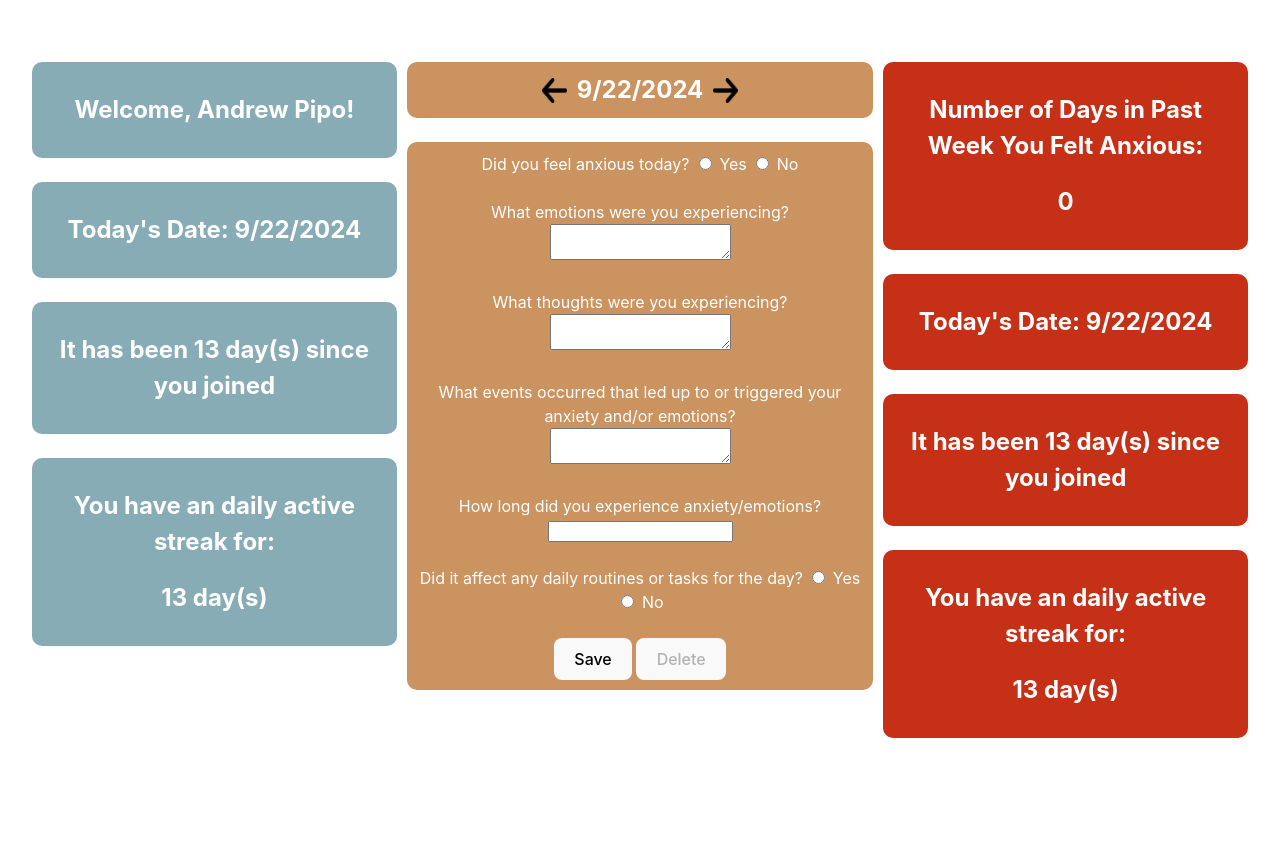
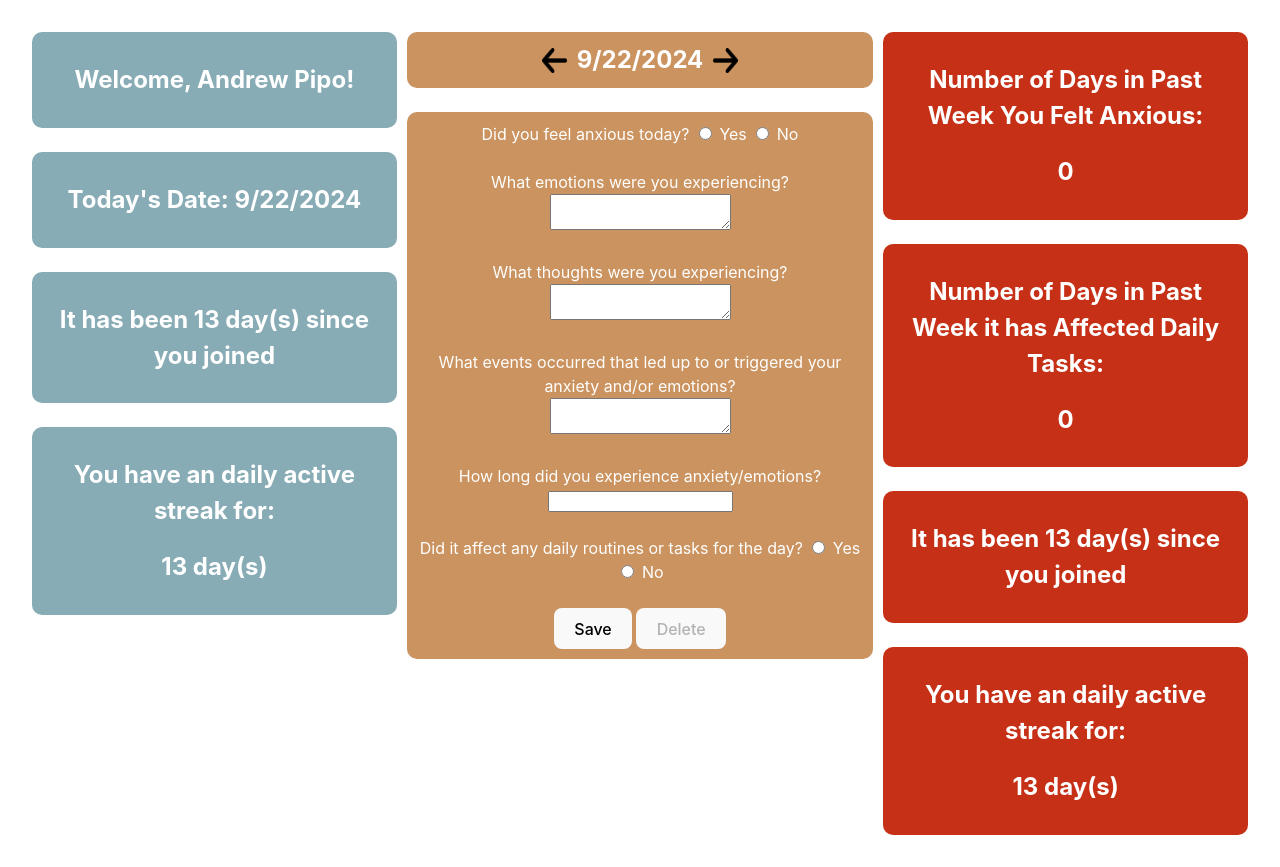
Before and after one commit to PipoAT/CS5167-Project-1, a Svelte app: page / in a window 1280 px wide. Before the commit the page ends 800 px from the top, so only its background shows below. Built offline with nearby package versions, Linux system fonts and the light colour scheme.

Commit message:
"Added new variable 'daysAffected' and updated HTML to display its value"

```diff
--- a/src/App.svelte
+++ b/src/App.svelte
@@ -66,6 +66,15 @@
             let diffTime = Math.abs(today - entryDate);
             let diffDays = Math.ceil(diffTime / (1000 * 60 * 60 * 24));
             return diffDays <= 7 && entries[date].anxiety === 'yes';
+          }).length;
+
+  $: daysAffected = Object.keys(entries)
+          .filter(date => {
+            let entryDate = new Date(date);
+            let today = new Date();
+            let diffTime = Math.abs(today - entryDate);
+            let diffDays = Math.ceil(diffTime / (1000 * 60 * 60 * 24));
+            return diffDays <= 7 && entries[date].effect === 'yes';
           }).length;
 </script>
 
@@ -138,7 +147,8 @@
       </div>
       <br>
       <div id="data-sep">
-        <h2>Today's Date: {currentDateOnly}</h2>
+        <h2>Number of Days in Past Week it has Affected Daily Tasks:</h2>
+        <h2>{daysAffected}</h2>
       </div>
       <br>
       <div id="data-sep">
```
